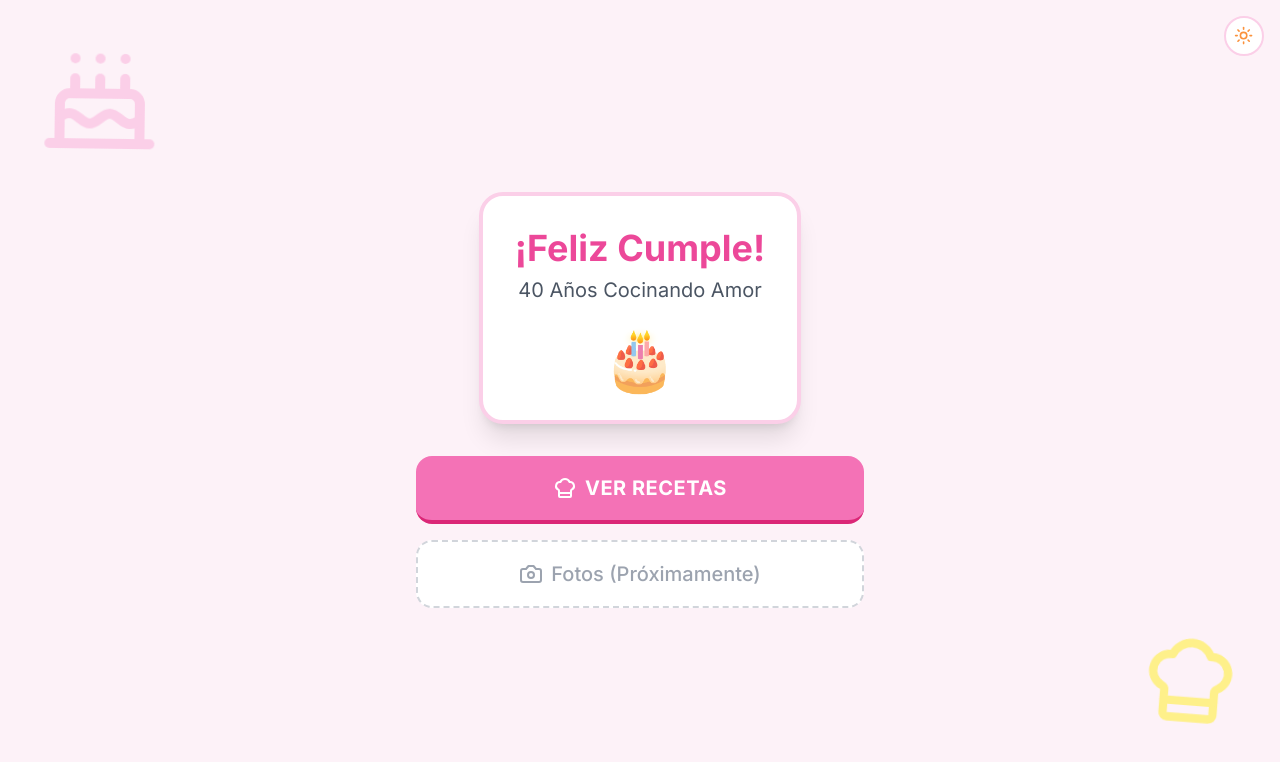
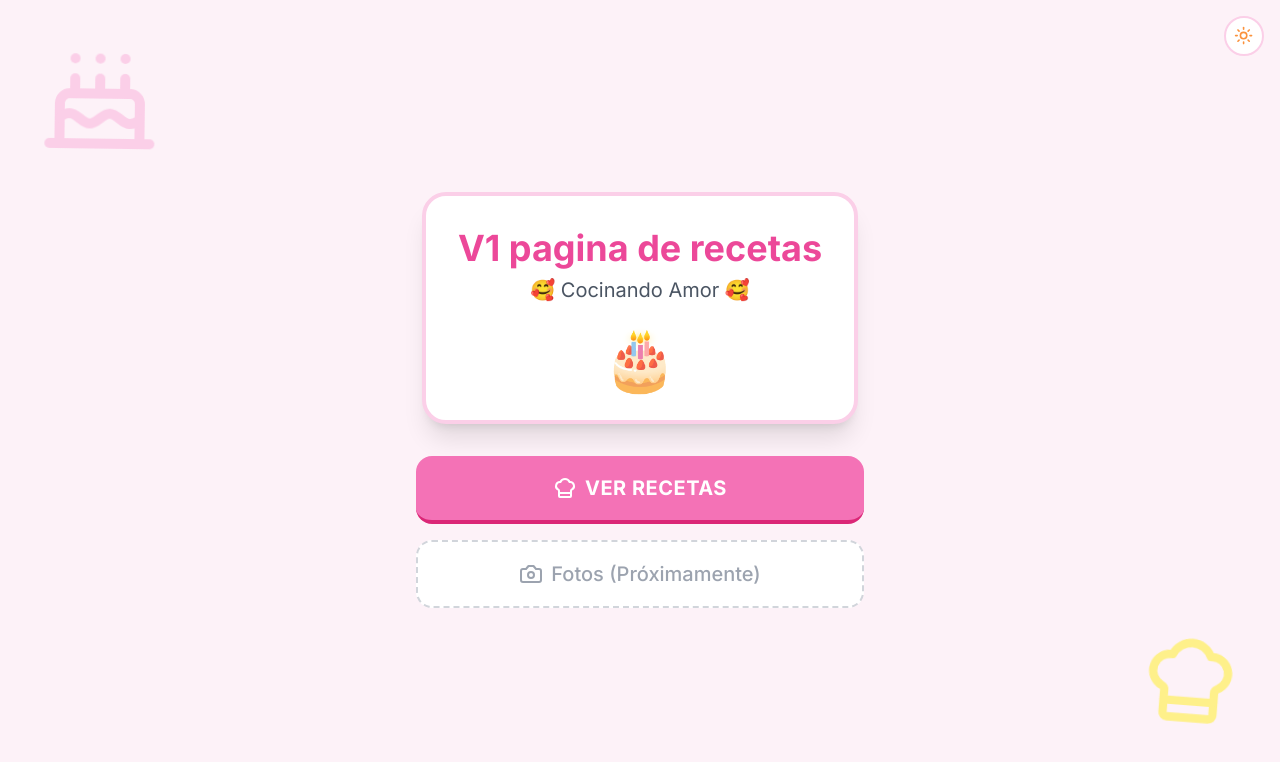
Before and after one commit to riberomr/birthday-recipe-app, a Next.js app: page / in a window 1280 px wide. Shown: the top 762 px of the page. Built offline with nearby package versions, Linux system fonts and the light colour scheme.

Commit message:
feat: update main page content, style theme toggle button, and configure Tailwind for class-based dark mode.

```diff
--- a/app/page.tsx
+++ b/app/page.tsx
@@ -38,8 +38,8 @@ export default function Home() {
           transition={{ type: "spring", bounce: 0.5 }}
           className="bg-white dark:bg-zinc-900 p-8 rounded-3xl shadow-xl border-4 border-pink-200 dark:border-pink-900"
         >
-          <h1 className="text-4xl font-bold text-pink-500 mb-2">¡Feliz Cumple!</h1>
-          <p className="text-xl text-gray-600 dark:text-gray-300">40 Años Cocinando Amor</p>
+          <h1 className="text-4xl font-bold text-pink-500 mb-2">V1 pagina de recetas</h1>
+          <p className="text-xl text-gray-600 dark:text-gray-300">🥰 Cocinando Amor 🥰</p>
           <div className="mt-6 text-6xl">🎂</div>
         </motion.div>
 
--- a/components/theme-toggle.tsx
+++ b/components/theme-toggle.tsx
@@ -8,15 +8,15 @@ import { Button } from "@/components/ui/button"
 
 export function ThemeToggle() {
     const { setTheme, theme } = useTheme()
-
+    console.log(theme, 'theme')
     return (
         <Button
             variant="outline"
             size="icon"
             onClick={() => setTheme(theme === "light" ? "dark" : "light")}
-            className="rounded-full border-2 border-pink-200 dark:border-pink-800"
+            className="rounded-full border-2 border-pink-200 dark:border-pink-800 bg-white dark:bg-zinc-950"
         >
-            <Sun className="h-[1.2rem] w-[1.2rem] rotate-0 scale-100 transition-all dark:-rotate-90 dark:scale-0 text-orange-400" />
+            <Sun className="h-[1.2rem] w-[1.2rem] rotate-0 scale-100 transition-all dark:-rotate-90 dark:scale-0 text-orange-400 " />
             <Moon className="absolute h-[1.2rem] w-[1.2rem] rotate-90 scale-0 transition-all dark:rotate-0 dark:scale-100 text-pink-400" />
             <span className="sr-only">Toggle theme</span>
         </Button>
--- a/tailwind.config.ts
+++ b/tailwind.config.ts
@@ -13,6 +13,7 @@ const config: Config = {
             },
         },
     },
+    darkMode: "class",
     plugins: [],
 };
 export default config;
```
